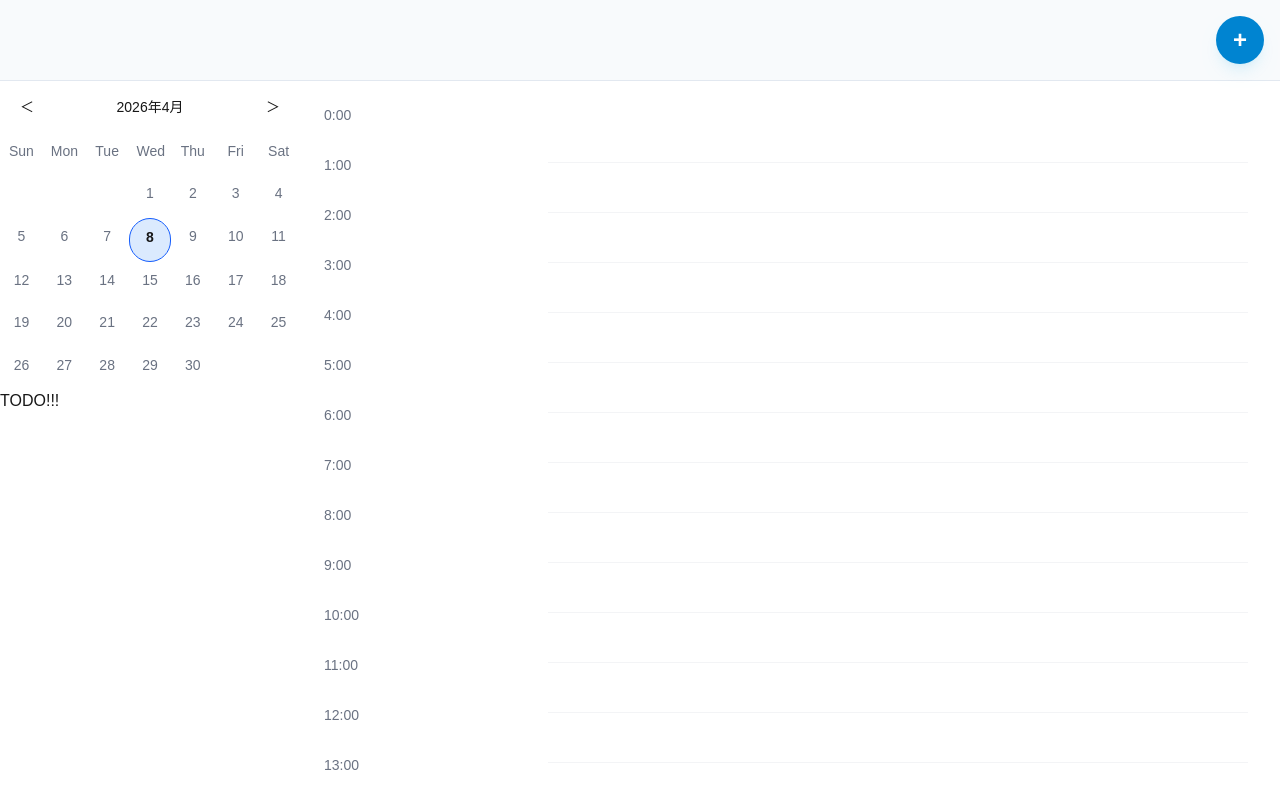
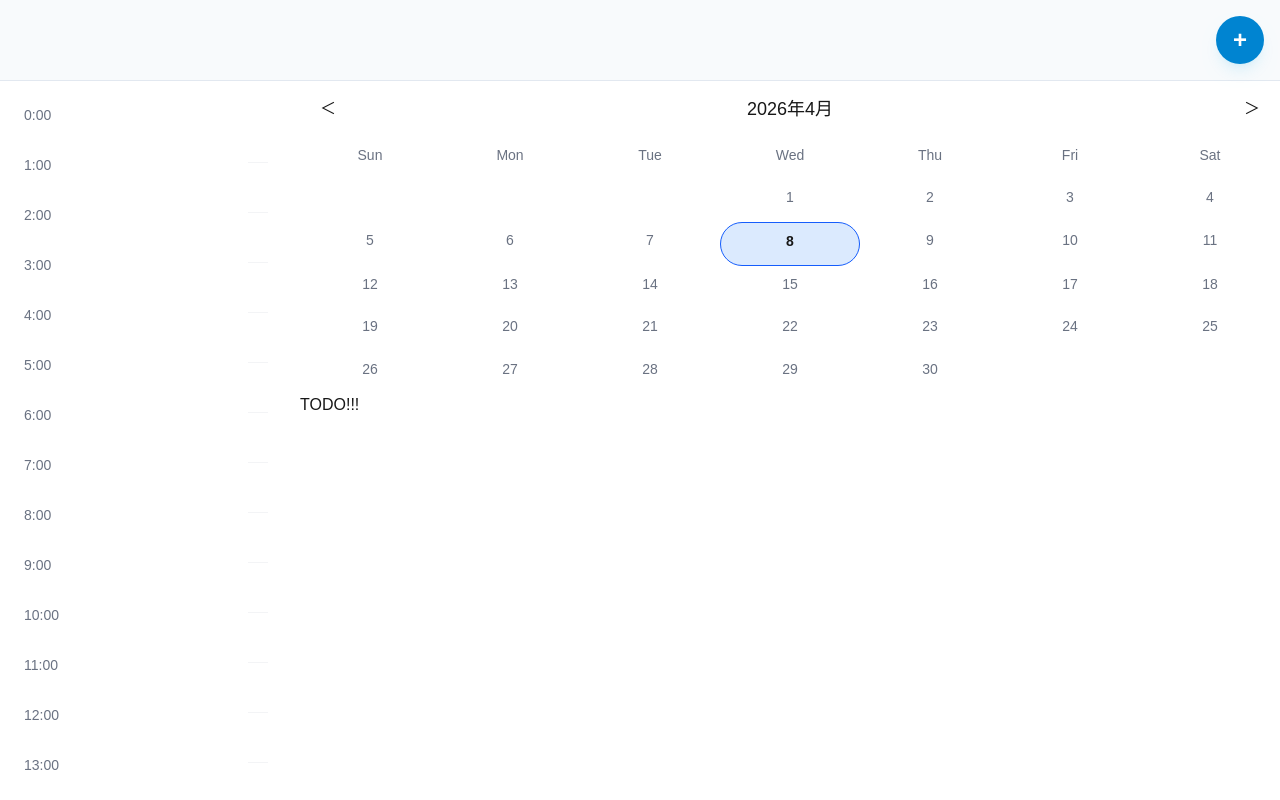
Before and after one commit to kamaboko6214/schedule-app, a Next.js app: page /schedule in a window 1280 px wide. Built offline with nearby package versions, Linux system fonts and the light colour scheme; no server answers; the database is empty.

Commit message:
レスポンシブ対応　途中

```diff
--- a/src/app/schedule/ConfirmDialog.tsx
+++ b/src/app/schedule/ConfirmDialog.tsx
@@ -23,7 +23,7 @@ const ConfirmDialog = ({
 
   return (
     <div className="fixed inset-0 bg-[rgba(15,23,42,0.45)] flex items-center justify-center z-50 backdrop-blur-sm">
-      <div className="w-full max-w-sm rounded-[20px] border border-slate-200/80 bg-white/95 shadow-[0_24px_80px_-40px_rgba(15,23,42,0.35)] p-6">
+      <div className="w-full max-w-xs md:max-w-sm rounded-[20px] border border-slate-200/80 bg-white/95 shadow-[0_24px_80px_-40px_rgba(15,23,42,0.35)] p-4 md:p-6">
         <h2 className="text-lg font-semibold text-slate-900 mb-2">{title}</h2>
         <p className="text-sm text-slate-600 mb-6">{message}</p>
         <div className="flex gap-3">
--- a/src/app/schedule/ScheduleView.tsx
+++ b/src/app/schedule/ScheduleView.tsx
@@ -76,15 +76,15 @@ const ScheduleView = ({
       className="flex flex-col items-center h-full overflow-y-auto"
       ref={scheduleContainerRef}
     >
-      <div className="grid grid-cols-[200px_1fr] gap-4 w-full min-h-full p-4 relative">
-        <div className="text-sm text-gray-500 grid p-2">
+      <div className="flex flex-col md:grid md:grid-cols-[200px_1fr] gap-2 md:gap-4 w-full p-2 md:p-4 relative" style={{ minHeight: `${hours.length * 50}px` }}>
+        <div className="text-sm text-gray-500 grid p-2 md:block hidden">
           {hours.map((hour) => (
             <div key={hour} className="h-12" style={{ height: "50px" }}>
               {hour}:00
             </div>
           ))}
         </div>
-        <div className="text-center text-sm text-gray-500 grid p-4 border-b border-gray-200 relative min-h-full">
+        <div className="text-center text-sm text-gray-500 grid p-2 md:p-4 border-b border-gray-200 relative min-h-full md:block">
           {hours.map((hour) => (
             <div
               key={hour}
--- a/src/app/schedule/addmodal.tsx
+++ b/src/app/schedule/addmodal.tsx
@@ -27,7 +27,7 @@ const AddModal = (props: AddModalProps) => {
   const { formData, setFormData, handleCloseModal, handleSubmit, editingSchedule, handleDeleteSchedule } = props
   return (
         <div className="fixed inset-0 bg-[rgba(15,23,42,0.45)] flex items-center justify-center z-50 backdrop-blur-sm">
-          <div className="w-full max-w-md rounded-[28px] border border-slate-200/80 bg-white/95 shadow-[0_24px_80px_-40px_rgba(15,23,42,0.35)] p-7">
+          <div className="w-full max-w-sm md:max-w-md rounded-[20px] md:rounded-[28px] border border-slate-200/80 bg-white/95 shadow-[0_24px_80px_-40px_rgba(15,23,42,0.35)] p-4 md:p-7">
             <div className="mb-6">
               <div className="inline-flex items-center justify-center rounded-full bg-sky-100 text-sky-700 w-11 h-11 mb-3">
                 <span className="text-xl font-semibold">＋</span>
--- a/src/app/schedule/calender.tsx
+++ b/src/app/schedule/calender.tsx
@@ -33,12 +33,12 @@ const Calendar = (props: CalendarProps) => {
   }
   return (
       <div className="flex flex-col">
-        <div className="flex items-center justify-between text-sm m-3">
-          <span className="hover:bg-gray-100 rounded-1lg px-2 py-1 cursor-pointer" onClick={handlePrevMonth}>＜</span>
-          {editDate}
-          <span className="hover:bg-gray-100 rounded-1lg px-2 py-1 cursor-pointer" onClick={handleNextMonth}>＞</span>
+        <div className="flex items-center justify-between text-sm m-2 md:m-3">
+          <span className="hover:bg-gray-100 rounded-lg px-2 py-1 cursor-pointer text-sm md:text-base" onClick={handlePrevMonth}>＜</span>
+          <span className="text-base md:text-lg font-medium">{editDate}</span>
+          <span className="hover:bg-gray-100 rounded-lg px-2 py-1 cursor-pointer text-sm md:text-base" onClick={handleNextMonth}>＞</span>
         </div>
-        <div className="h-64 grid grid-cols-7">
+        <div className="h-48 md:h-64 grid grid-cols-7">
           {daysOfWeek.map((day, index) => {
             return (
               <div
--- a/src/app/schedule/page.tsx
+++ b/src/app/schedule/page.tsx
@@ -10,6 +10,7 @@ import toast from 'react-hot-toast'
 
 const Page = () => {
   const supabase = createClient()
+  // currentDateをlocalStorageに保存して、ページをリロードしても選択した日付が維持されるようにする
   const [currentDate, setCurrentDate] = useState(() => {
     if (typeof window !== 'undefined') {
       const saved = localStorage.getItem('currentDate')
@@ -195,20 +196,22 @@ const Page = () => {
 
   return (
     <div className="flex flex-col h-screen">
-      <div className="flex justify-end items-center p-4 border-b border-slate-200 bg-slate-50">
+      <div className="flex justify-end items-center p-2 md:p-4 border-b border-slate-200 bg-slate-50">
         <button
           onClick={handleAddSchedule}
-          className="cursor-pointer bg-sky-600 shadow-lg shadow-sky-500/10 hover:bg-sky-700 text-white rounded-full w-12 h-12 flex items-center justify-center text-2xl font-semibold transition"
+          className="cursor-pointer bg-sky-600 shadow-lg shadow-sky-500/10 hover:bg-sky-700 text-white rounded-full w-10 h-10 md:w-12 md:h-12 flex items-center justify-center text-xl md:text-2xl font-semibold transition"
         >
           +
         </button>
       </div>
-      <div className="grid grid-cols-[300px_1fr] flex-1 overflow-hidden">
-        <div className="flex flex-col">
+      <div className="grid md:grid-cols-[300px_1fr] flex-1 overflow-hidden flex flex-col">
+        <div className="flex flex-col order-1 md:order-2">
           <Calendar currentDate={currentDate} setCurrentDate={setCurrentDate}/>
           <div className="flex-1">TODO!!!</div>
         </div>
-        <ScheduleView schedules={schedules} setIsModalOpen={setIsModalOpen} onEditSchedule={onEditSchedule} />
+        <div className="order-2 md:order-1 flex-1">
+          <ScheduleView schedules={schedules} setIsModalOpen={setIsModalOpen} onEditSchedule={onEditSchedule} />
+        </div>
       </div>
       {isModalOpen && <AddModal formData={formData} setFormData={setFormData} handleCloseModal={handleCloseModal} handleSubmit={handleSubmit} editingSchedule={editingSchedule} handleDeleteSchedule={handleDeleteSchedule} />}
       <ConfirmDialog
```
